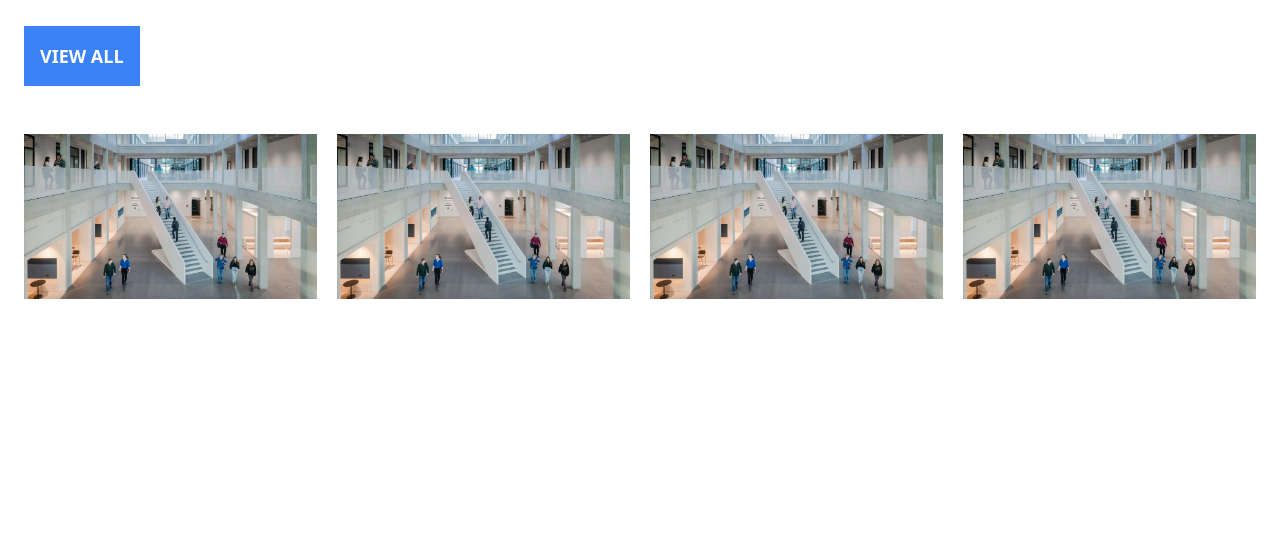
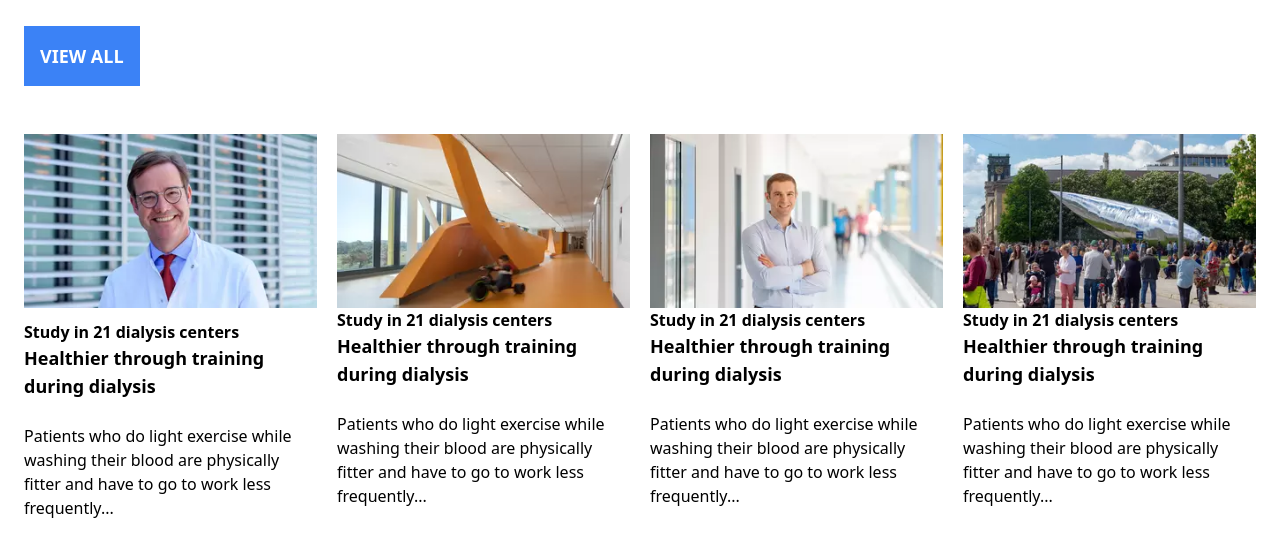
Before and after one commit to Kingcedru/TAM-clone, a website: page index.html in a window 1280 px wide. Shown: the part 404-948 px from the top of the page. Before the commit the page ends 800 px from the top, so only its background shows below. Drawn offline with Linux system fonts and the light colour scheme.

Commit message:
first commit

```diff
--- a/index.html
+++ b/index.html
@@ -59,10 +59,30 @@
             <button class="bg-blue-500 w-42 text-white p-4 text-lg font-semibold mt-7">VIEW ALL</button>
         </div>
         <div class="images grid grid-cols-4 gap-5 m-6">
-            <div class="i1"><img src="csm_20220209_Neubau_EI_AH_672635_3aa1bb71d3.webp" alt=""></div>
-            <div class="i1"><img src="csm_20220209_Neubau_EI_AH_672635_3aa1bb71d3.webp" alt=""></div>
-            <div class="i1"><img src="csm_20220209_Neubau_EI_AH_672635_3aa1bb71d3.webp" alt=""></div>
-            <div class="i1"><img src="csm_20220209_Neubau_EI_AH_672635_3aa1bb71d3.webp" alt=""></div>
+            <div class="i1">
+                <img class="mb-3" src="csm_230712_beresfotografie-pressefoto-halle-arzt-lg_e0986a885a.webp" alt="">
+                <span class="font-semibold text-[#rgb(7,33,64)]">Study in 21 dialysis centers</span><br>
+                <span class="font-semibold text-lg text-[#rgb(7,33,64)] mb-4">Healthier through training during dialysis</span> <br><br>
+                <span class="text-[#rgb(7,33,64)] mt-2">Patients who do light exercise while washing their blood are physically fitter and have to go to work less frequently...</span>
+            </div>
+            <div class="i1">
+                <img src="csm_Prinses_Maxima_Centrum__c__Ewout_Huibers_c580f0faab.webp" alt="">
+                <span class="font-semibold text-[#rgb(7,33,64)]">Study in 21 dialysis centers</span><br>
+                <span class="font-semibold text-lg text-[#rgb(7,33,64)] mb-4">Healthier through training during dialysis</span> <br><br>
+                <span class="text-[#rgb(7,33,64)] mt-2">Patients who do light exercise while washing their blood are physically fitter and have to go to work less frequently...</span>
+            </div>
+            <div class="i1">
+                <img src="csm_20190605_Niessner_AE_-026_a7194978c8.webp" alt="">
+                <span class="font-semibold text-[#rgb(7,33,64)]">Study in 21 dialysis centers</span><br>
+                <span class="font-semibold text-lg text-[#rgb(7,33,64)] mb-4">Healthier through training during dialysis</span> <br><br>
+                <span class="text-[#rgb(7,33,64)] mt-2">Patients who do light exercise while washing their blood are physically fitter and have to go to work less frequently...</span>
+            </div>
+            <div class="i1">
+                <img src="csm_230619_Kunstarealfest_68e8d65677.webp" alt="">
+                <span class="font-semibold text-[#rgb(7,33,64)]">Study in 21 dialysis centers</span><br>
+                <span class="font-semibold text-lg text-[#rgb(7,33,64)] mb-4">Healthier through training during dialysis</span> <br><br>
+                <span class="text-[#rgb(7,33,64)] mt-2">Patients who do light exercise while washing their blood are physically fitter and have to go to work less frequently...</span>
+            </div>
         </div>
     </div>
 </body>
```
Also changed, not shown: dist/output.css.
